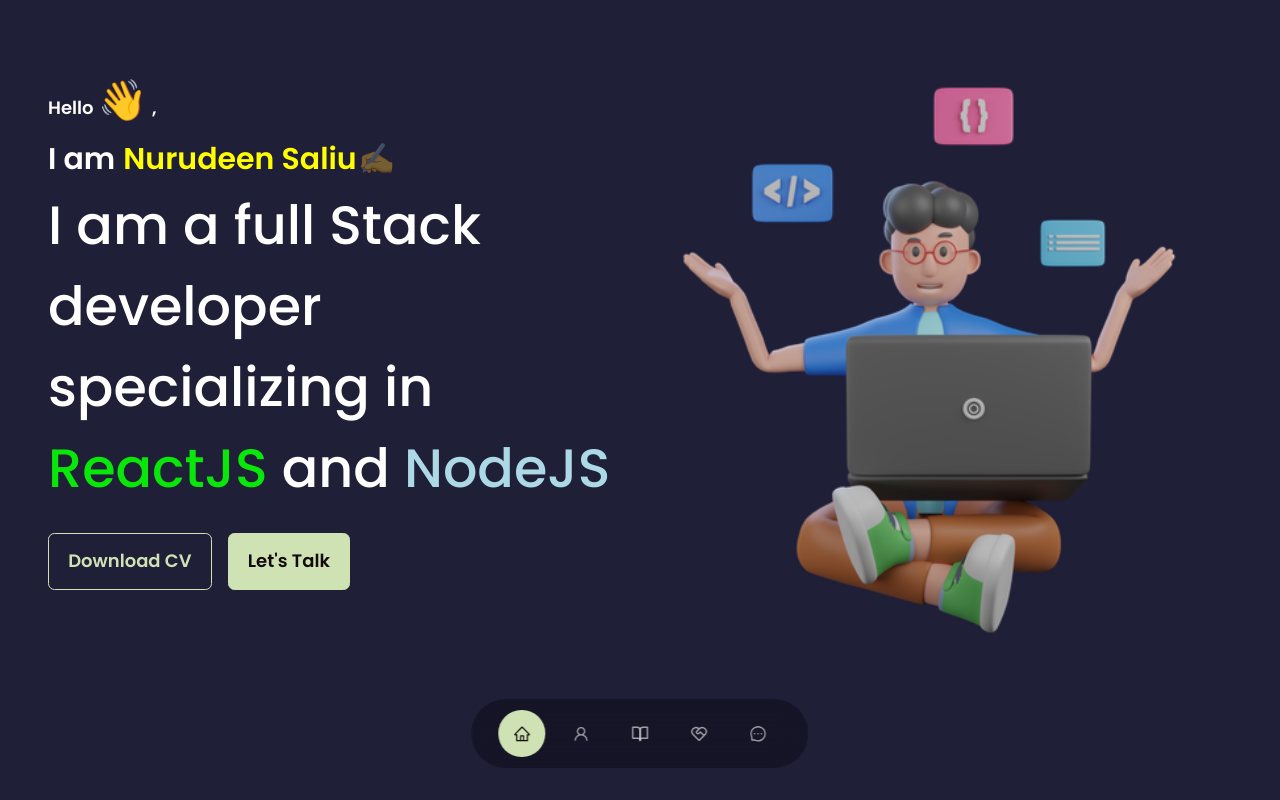
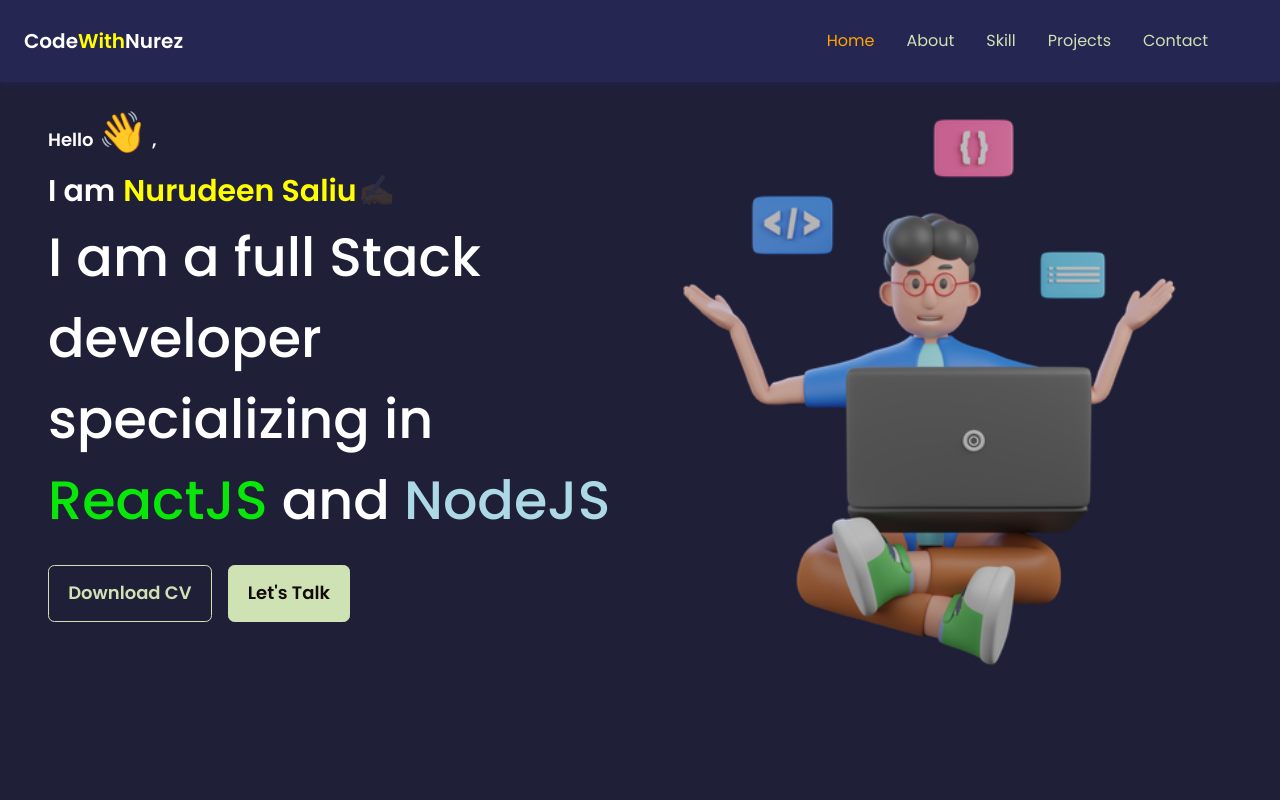
Before and after one commit to nurez305/my-portfolio-website, a React (Create React App) app: page / in a window 1280 px wide. Shown: the top 800 px of the page. Built offline with nearby package versions, Linux system fonts and the light colour scheme.

Commit message:
Added a top bar

```diff
--- a/src/App.jsx
+++ b/src/App.jsx
@@ -7,12 +7,13 @@
 import Footer from "./components/Footer/Footer"
 import Contact from './components/Contact/Contact'
 import Hero from './components/hero/Hero'
+import TopNav from './components/TopNav/TopNav'
 
 
 const App = () => {
   return (
     <>
-    {/* <Header /> */}
+    <TopNav />
     <Hero />
     <Nav />
     <About />
--- a/src/components/Nav/Nav.jsx
+++ b/src/components/Nav/Nav.jsx
@@ -5,7 +5,8 @@
 import {FiBookOpen}  from 'react-icons/fi'
 import {RiServiceLine} from 'react-icons/ri'
 import {AiOutlineMessage} from 'react-icons/ai'
-import {useState} from 'react'
+import {useState, useEffect} from 'react'
+import { motion } from "framer-motion";
 
 
 
@@ -13,14 +14,33 @@
 
 function Nav() {
   const [activeNav, setActiveNav] = useState('#home')
+  const [shouldShowNav, setShouldShowNav ] = useState(false)
+  const [lastPos, setLastPos] = useState(0)
+
+useEffect(()=>{
+  function handleScroll(){
+    const psoition = window.scrollY
+    const isScrolling = psoition < lastPos
+    setShouldShowNav(isScrolling)
+    setLastPos(psoition)
+
+  }
+
+  window.addEventListener('scroll', handleScroll, false)
+
+  return ()=>{
+    window.removeEventListener('scroll', handleScroll, false)
+  }
+},[lastPos])
+
   return (
-    <nav>
+    <motion.nav animate={{opacity: shouldShowNav ? 1 : 0}} initial={{opacity: 0}} transition={{opacity: {duration : 1}}}>
       <a href="#home" onClick={()=> setActiveNav('#home')} className={activeNav === '#home' ? 'active' : ''}><AiOutlineHome /></a>
       <a href="#about" onClick={()=> setActiveNav('#about')} className={activeNav === '#about' ? 'active' : ''}><AiOutlineUser /></a>
       <a href="#experience" onClick={()=> setActiveNav("#experience")} className={activeNav === "#experience" ? "active" : ''}><FiBookOpen /></a>
       <a href="#portfolio" onClick={()=> setActiveNav("#portfolio")} className={activeNav === "#portfolio" ? 'active' : ""}><RiServiceLine /></a>
       <a href="#contact" onClick={()=>setActiveNav('#contact')} className={activeNav === '#contact' ? 'active' : ''}><AiOutlineMessage /></a>
-    </nav>
+    </motion.nav>
   )
 }
 
--- /dev/null
+++ b/src/components/TopNav/TopNav.css
@@ -0,0 +1,108 @@
+.main-container {
+   display: flex;
+   justify-content: space-between;
+   width: 100%;
+   align-items: center;
+   padding: 1.5rem;
+   position: fixed;
+   top: 0;
+   background: rgb(38, 38, 82);
+   left: 0;
+   box-shadow: 0px 0px 10px rgb(38, 38, 82);
+   transition: all .4s ease-in-out;
+   z-index: 100;
+}
+
+.nav_content {
+    display: flex;
+    justify-content: center;
+    gap: 2rem;
+    margin-right: 3rem;
+}
+
+.nav_content a:hover {
+    background: rgba(191, 149, 149, 0.3);
+}
+.nav_content a.active {
+    /* background: var(--color-primary); */
+    color: orange;
+}
+
+.logo_text{
+    font-size: 20px;
+    font-weight: bold;
+}
+
+.logo_with {
+    color: yellow;
+}
+
+.show {
+    display: none;
+}
+
+
+@media screen and (max-width : 600px) {
+
+    .nav_content{
+        display: none;
+        border: 1px solid white;
+    }
+
+    .main-container .show {
+        display: block;
+       }
+
+       #display-nav, #no-display {
+        display: flex;
+        flex-direction: column;
+        align-items: center;
+        background: rgb(38, 38, 82);
+        padding-top: 1.5rem;
+        position: absolute;
+        left: 0;
+        right: 0;
+        top: 5.4rem;
+        width: 100%;
+        transition: all ease-in;
+
+       }
+
+       #display-nav{
+        animation: slide-in 0.7s ease-in;
+
+       }
+
+       #no-display {
+        animation: slide-out 0.4s ease-in;
+        left: -100%;
+
+       }
+
+       #display-nav a, #no-display a {
+        text-align: center;
+        border-bottom: 0.5px solid white;
+        width: 100%;
+        padding-bottom: 1.3rem ;
+       }
+
+       @keyframes slide-in {
+        0%{
+            transform: translateX(-100%);
+        }
+        100%{
+            transform: translateX(0%);
+        }
+
+       }
+
+       @keyframes slide-out {
+        0%{
+            transform: translateX(100%);
+        }
+        100%{
+            transform: translateX(-100);
+        }
+       }
+
+}
--- /dev/null
+++ b/src/components/TopNav/TopNav.jsx
@@ -0,0 +1,35 @@
+import React from 'react'
+import './TopNav.css'
+import {useState} from 'react'
+import {AiOutlineMenu} from 'react-icons/ai'
+import {FaTimes} from 'react-icons/fa'
+
+function TopNav() {
+    const [activeNav, setActiveNav] = useState('#home')
+    const [showMenu, setShowMenu] = useState(false)
+
+    function showIcon(){
+        setShowMenu(!showMenu)
+    }
+
+  return (
+    <main className='main-container'>
+        <div>
+            <span className='logo_text'>Code<span className='logo_with'>With</span>Nurez</span>
+        </div>
+    <div onClick={showIcon} className='nav_content' id={showMenu ? 'display-nav': 'no-display'}>
+      <a href="#home" onClick={()=> setActiveNav('#home')} className={activeNav === '#home' ? 'active' : ''}>Home</a>
+      <a href="#about" onClick={()=> setActiveNav('#about')} className={activeNav === '#about' ? 'active' : ''}>About</a>
+      <a href="#experience" onClick={()=> setActiveNav("#experience")} className={activeNav === "#experience" ? "active" : ''}>Skill</a>
+      <a href="#portfolio" onClick={()=> setActiveNav("#portfolio")} className={activeNav === "#portfolio" ? 'active' : ""}>Projects</a>
+      <a href="#contact" onClick={()=>setActiveNav('#contact')} className={activeNav === '#contact' ? 'active' : ''}>Contact</a>
+    </div>
+
+        <div className='show' onClick={showIcon}>
+            {showMenu ? <FaTimes fontSize={30} color="white"/> : <AiOutlineMenu fontSize={30} color=""black/>}
+        </div>
+    </main>
+  )
+}
+
+export default TopNav
--- a/src/components/hero/Hero.jsx
+++ b/src/components/hero/Hero.jsx
@@ -18,7 +18,7 @@
         type: "spring",
         bounce: 0.2,
         duration: 3,
-      },
+      }
     },
   };
   const rightVariant = {
@@ -45,6 +45,7 @@
           initial={"hidden"}
           whileInView={"show"}
           transition={{ staggerChildren: 0.5 }}
+          viewport={{once: true}}
         >
           <motion.div className="hero-sub-cont-1" variants={leftVariant}>
             <p className="hello_text">
--- a/src/index.css
+++ b/src/index.css
@@ -82,7 +82,7 @@
 }
 
 section {
-    margin-top: 8rem;
+    margin-top: 10rem;
     /* height: 100vh; */
 }
 
```
